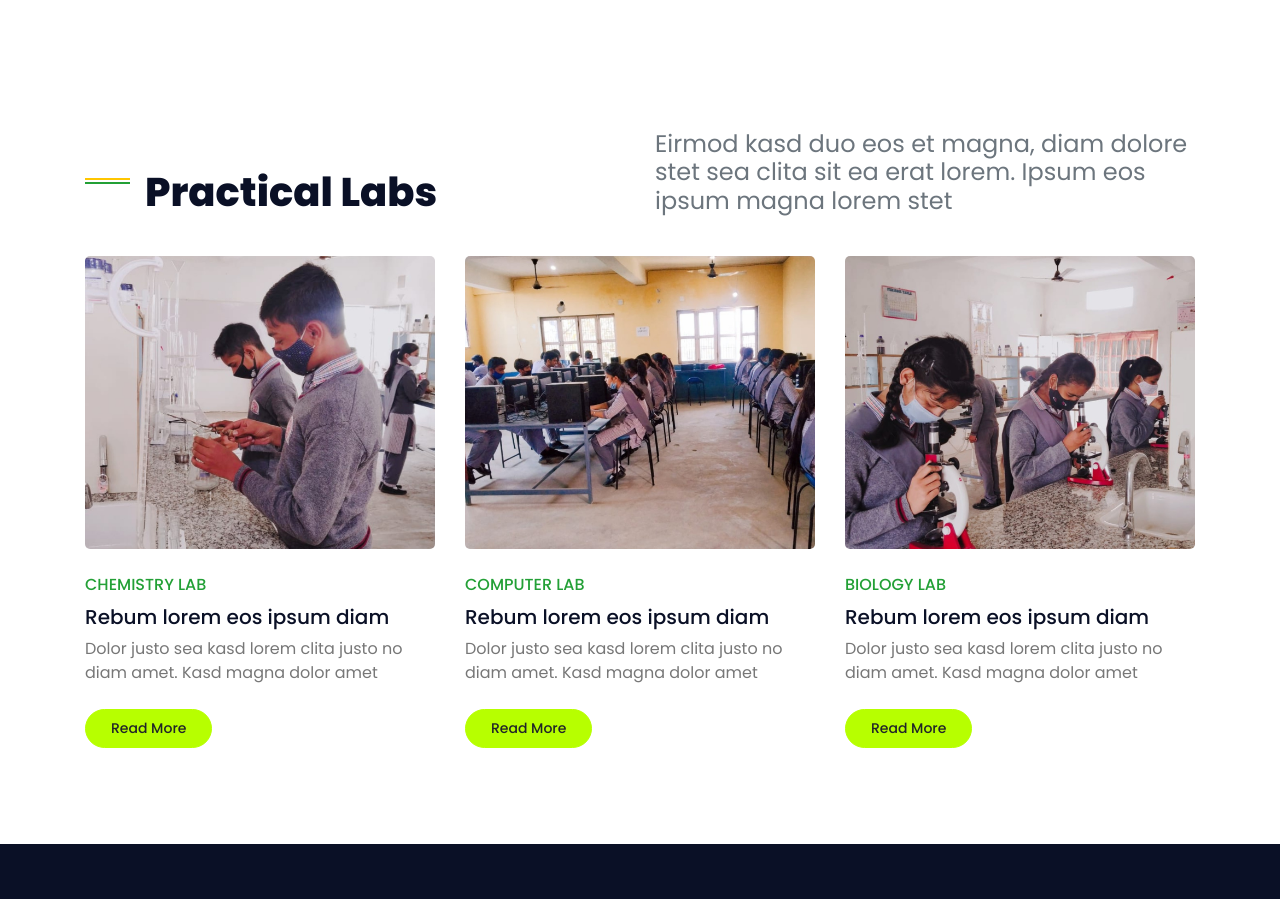
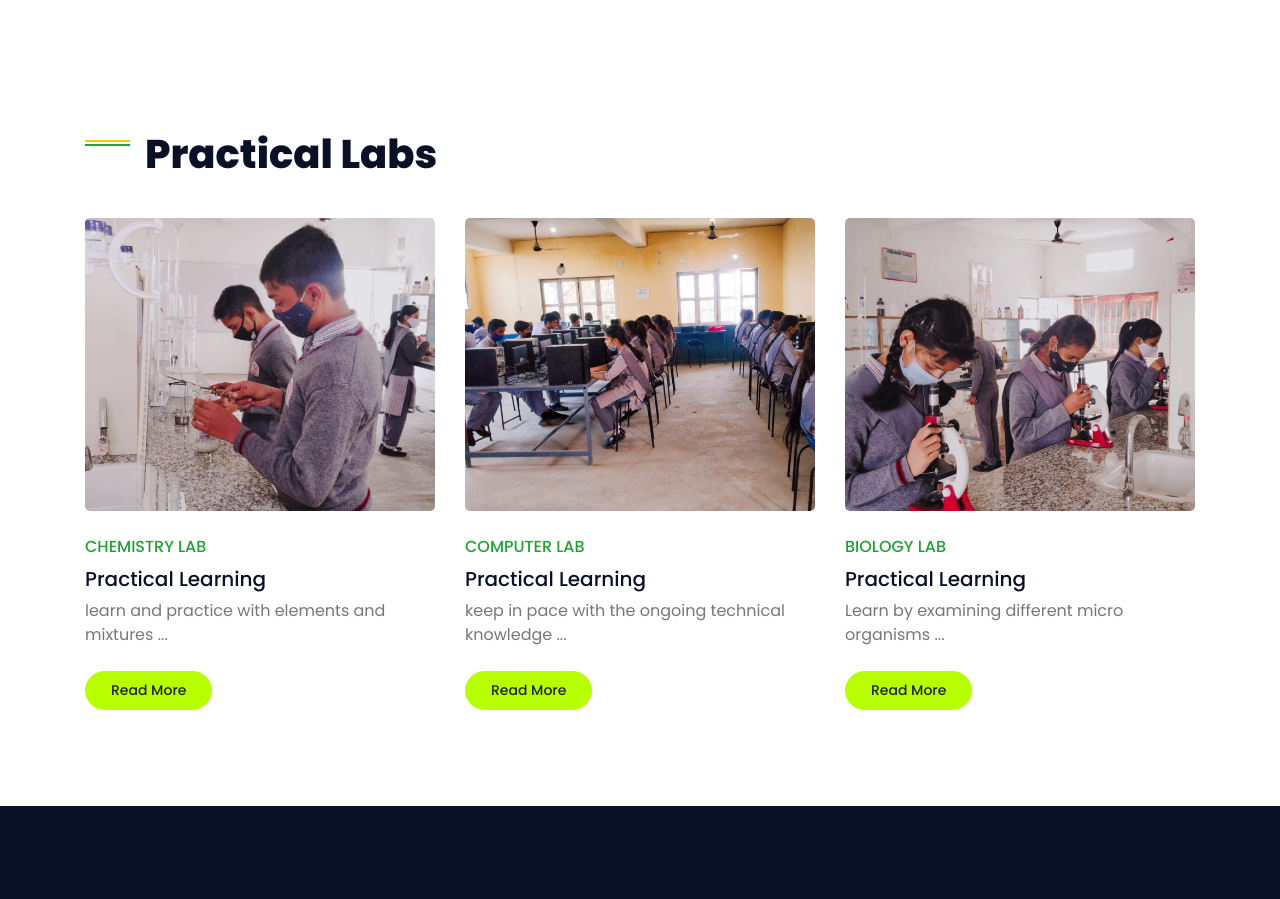
Before and after one commit to avi-11/School-website, a plain HTML site: page index.html in a window 1280 px wide. Shown: the part 940-1839 px from the top of the page. Drawn offline with nearby package versions, Linux system fonts and the light colour scheme.

Commit message:
-- final --

```diff
--- a/index.html
+++ b/index.html
@@ -69,7 +69,7 @@
                 </div>
                 <nav class="navbar navbar-expand-lg bg-white navbar-light p-0">
                     <a href="" class="navbar-brand d-block d-lg-none">
-                        <h1 class="m-0 display-4 text-primary">Klean</h1>
+                        <h1 class="m-0 display-4 text-primary"># 1</h1>
                     </a>
                     <button type="button" class="navbar-toggler" data-toggle="collapse" data-target="#navbarCollapse">
                         <span class="navbar-toggler-icon"></span>
@@ -170,7 +170,7 @@
                     <h1 class="section-title mb-3">Practical Labs</h1>
                 </div>
                 <div class="col-lg-6">
-                    <h4 class="font-weight-normal text-muted mb-3">Eirmod kasd duo eos et magna, diam dolore stet sea clita sit ea erat lorem. Ipsum eos ipsum magna lorem stet</h4>
+                    <!-- <h4 class="font-weight-normal text-muted mb-3">Eirmod kasd duo eos et magna, diam dolore stet sea clita sit ea erat lorem. Ipsum eos ipsum magna lorem stet</h4> -->
                 </div>
             </div>
             <div class="row">
@@ -183,8 +183,8 @@
                         <a class="text-secondary text-uppercase font-weight-medium" href="">Chemistry Lab</a>
 
                     </div>
-                    <h5 class="font-weight-medium mb-2">Rebum lorem eos ipsum diam</h5>
-                    <p class="mb-4">Dolor justo sea kasd lorem clita justo no diam amet. Kasd magna dolor amet</p>
+                    <h5 class="font-weight-medium mb-2">Practical Learning</h5>
+                    <p class="mb-4">learn and practice with elements and mixtures ...</p>
                     <a class="btn btn-sm btn-primary py-2" href="">Read More</a>
                 </div>
                 <div class="col-lg-4 col-md-6 mb-5">
@@ -196,8 +196,8 @@
                         <a class="text-secondary text-uppercase font-weight-medium" href="">Computer Lab</a>
 
                     </div>
-                    <h5 class="font-weight-medium mb-2">Rebum lorem eos ipsum diam</h5>
-                    <p class="mb-4">Dolor justo sea kasd lorem clita justo no diam amet. Kasd magna dolor amet</p>
+                    <h5 class="font-weight-medium mb-2">Practical Learning</h5>
+                    <p class="mb-4">keep in pace with the ongoing technical knowledge ...</p>
                     <a class="btn btn-sm btn-primary py-2" href="">Read More</a>
                 </div>
                 <div class="col-lg-4 col-md-6 mb-5">
@@ -209,8 +209,8 @@
                         <a class="text-secondary text-uppercase font-weight-medium" href="">Biology Lab</a>
 
                     </div>
-                    <h5 class="font-weight-medium mb-2">Rebum lorem eos ipsum diam</h5>
-                    <p class="mb-4">Dolor justo sea kasd lorem clita justo no diam amet. Kasd magna dolor amet</p>
+                    <h5 class="font-weight-medium mb-2">Practical Learning</h5>
+                    <p class="mb-4">Learn by examining different micro organisms ...</p>
                     <a class="btn btn-sm btn-primary py-2" href="">Read More</a>
                 </div>
             </div>
```
